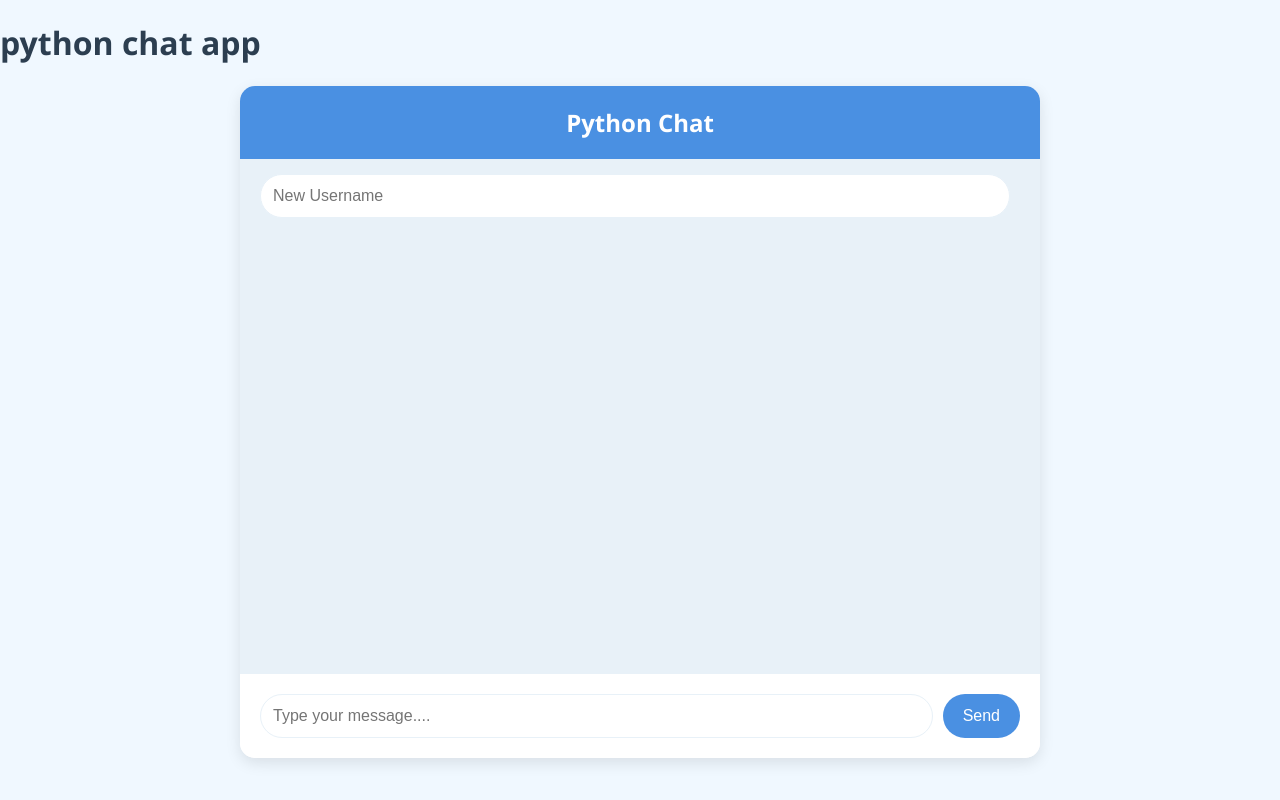
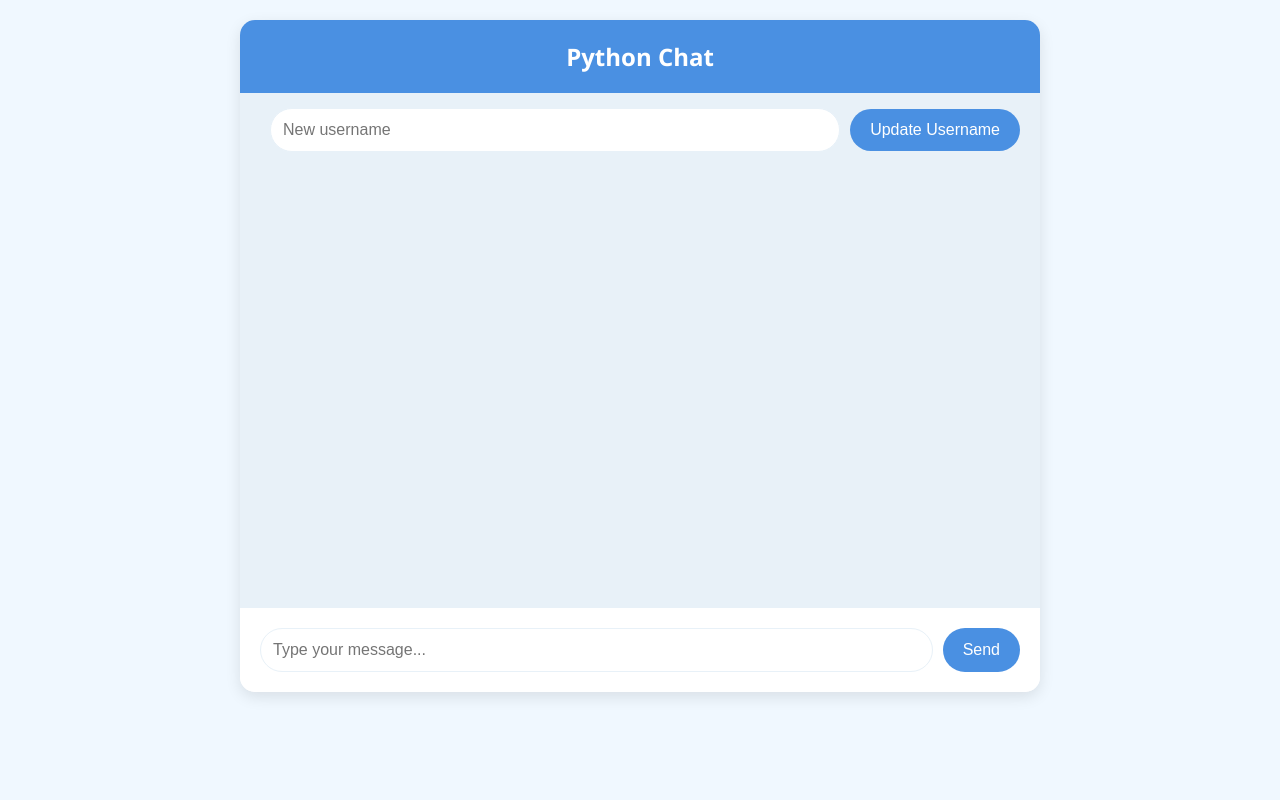
Before and after one commit to noxy17/python-chat-app, a Flask app: page / in a window 1280 px wide. Run offline with Flask 3, Linux system fonts and the light colour scheme; some libraries are stand-ins or nearby versions.

Commit message:
completed

```diff
--- a/app.py
+++ b/app.py
@@ -5,7 +5,7 @@ import random
 app = Flask(__name__)
 socketio = SocketIO(app)
 
-# python dict. Store connected users. Key is socketid value is username and avatarUrl
+# python dict. Store connected users. Key is socket id, value is username and avatarUrl
 users = {}
 
 @app.route('/')
@@ -18,7 +18,7 @@ def handle_connect():
     username = f"User_{random.randint(1000,9999)}"
     gender = random.choice(["girl","boy"])
     # https://avatar.iran.liara.run/public/boy?username=User_123
-    avatar_url = f"https://avatar.iran.liara.run/public/{gender}?username={username}"
+    avatar_url = f" https://avatar.iran.liara.run/public/{gender}?username={username}"
 
     users[request.sid] = { "username":username,"avatar":avatar_url}
 
@@ -30,33 +30,29 @@ def handle_connect():
 def handle_disconnect():
     user = users.pop(request.sid, None)
     if user:
-        emit("user_left", {"username":user["username"]},broadcast=True)
+      emit("user_left", {"username":user["username"]},broadcast=True)
 
 
 @socketio.on("send_message")
 def handle_message(data):
     user = users.get(request.sid)
     if user:
-        emit("new_message",{
+        emit("new_message", {
             "username":user["username"],
             "avatar":user["avatar"],
             "message":data["message"]
-            },broadcast=True)
+        }, broadcast=True)
 
 @socketio.on("update_username")
-def handle_update_username_(data):
+def handle_update_username(data):
     old_username = users[request.sid]["username"]
-    new_username = data["new_username"]
+    new_username = data["username"]
     users[request.sid]["username"] = new_username
 
-    emit("username_updated",{
+    emit("username_updated", {
         "old_username":old_username,
         "new_username":new_username
-    },broadcast=True)
-
-
-
-
+    }, broadcast=True)
 
 if __name__ == "__main__":
     socketio.run(app)
--- a/templates/index.html
+++ b/templates/index.html
@@ -1,9 +1,16 @@
 <!DOCTYPE html>
 <html lang="en">
 	<head>
-    <meta charset="UTF-8">
-    <meta name="viewport" content="width=device-width, initial-scale=1.0">
-    <title>Document</title>
+		<meta charset="UTF-8" />
+		<meta name="viewport" content="width=device-width, initial-scale=1.0" />
+		<title>Python Chat App</title>
+		<script
+			src="https://cdnjs.cloudflare.com/ajax/libs/socket.io/4.7.5/socket.io.js"
+			integrity="sha512-luMnTJZ7oEchNDZAtQhgjomP1eZefnl82ruTH/3Oj/Yu5qYtwL7+dVRccACS/Snp1lFXq188XFipHKYE75IaQQ=="
+			crossorigin="anonymous"
+			referrerpolicy="no-referrer"
+		></script>
+
 		<style>
 			:root {
 				--primary-color: #4a90e2;
@@ -154,20 +161,113 @@
 		</style>
 	</head>
 	<body>
-    <h1>python chat app</h1>
 		<div class="chat-container">
 			<div class="chat-header">Python Chat</div>
 			<div class="username-container">
-            <span id="current_username"></span>
-            <input type="text" id="username-input" placeholder="New Username" />
-
+				<span id="current-username"></span>
+				<input type="text" id="username-input" placeholder="New username" />
+				<button id="update-username-button">Update Username</button>
 			</div>
 			<div class="chat-messages" id="chat-messages"></div>
 			<div class="chat-input">
-            <input type="text" id="message-input" placeholder="Type your message...." />
+				<input type="text" id="message-input" placeholder="Type your message..." />
 				<button id="send-button">Send</button>
 			</div>
+		</div>
 
-    </div>
+		<script>
+			const socket = io();
+			const chatMessages = document.getElementById("chat-messages");
+			const messageInput = document.getElementById("message-input");
+			const sendButton = document.getElementById("send-button");
+			const currentUsernameSpan = document.getElementById("current-username");
+			const usernameInput = document.getElementById("username-input");
+			const updateUsernameButton = document.getElementById("update-username-button");
+
+			let currentUsername = "";
+
+			socket.on("set_username", (data) => {
+				currentUsername = data.username;
+				currentUsernameSpan.textContent = `Your username: ${currentUsername}`;
+			});
+
+			socket.on("user_joined", (data) => {
+				addMessage(`${data.username} joined the chat`, "system");
+			});
+
+			socket.on("user_left", (data) => {
+				addMessage(`${data.username} left the chat`, "system");
+			});
+
+			socket.on("new_message", (data) => {
+				addMessage(data.message, "user", data.username, data.avatar);
+			});
+
+			socket.on("username_updated", (data) => {
+				addMessage(`${data.old_username} changed their name to ${data.new_username}`, "system");
+				if (data.old_username === currentUsername) {
+					currentUsername = data.new_username;
+					currentUsernameSpan.textContent = `Your username: ${currentUsername}`;
+				}
+			});
+
+			sendButton.addEventListener("click", sendMessage);
+			messageInput.addEventListener("keypress", (e) => {
+				if (e.key === "Enter") sendMessage();
+			});
+
+			updateUsernameButton.addEventListener("click", updateUsername);
+
+			function sendMessage() {
+				const message = messageInput.value.trim();
+				if (message) {
+					socket.emit("send_message", { message });
+					messageInput.value = "";
+				}
+			}
+
+			function updateUsername() {
+				const newUsername = usernameInput.value.trim();
+				if (newUsername && newUsername !== currentUsername) {
+					socket.emit("update_username", { username: newUsername });
+					usernameInput.value = "";
+				}
+			}
+
+			function addMessage(message, type, username = "", avatar = "") {
+				const messageElement = document.createElement("div");
+				messageElement.className = "message";
+
+				if (type === "user") {
+					const isSentMessage = username === currentUsername;
+					if (isSentMessage) {
+						messageElement.classList.add("sent");
+					}
+
+					const avatarImg = document.createElement("img");
+					avatarImg.src = avatar;
+					messageElement.appendChild(avatarImg);
+
+					const contentDiv = document.createElement("div");
+					contentDiv.className = "message-content";
+
+					const usernameDiv = document.createElement("div");
+					usernameDiv.className = "message-username";
+					usernameDiv.textContent = username;
+					contentDiv.appendChild(usernameDiv);
+
+					const messageText = document.createElement("div");
+					messageText.textContent = message;
+					contentDiv.appendChild(messageText);
+
+					messageElement.appendChild(contentDiv);
+				} else {
+					messageElement.className = "system-message";
+					messageElement.textContent = message;
+				}
+				chatMessages.appendChild(messageElement);
+				chatMessages.scrollTop = chatMessages.scrollHeight;
+			}
+		</script>
 	</body>
 </html>
--- /dev/null
+++ b/wsgi.py
@@ -0,0 +1,6 @@
+from app import app, socketio
+
+if __name__ == "__main__":
+  socketio.run(app)
+
+# Gunicorn and WSGI (Web Server Gateway Interface) are both components used in deploying and serving Python web applications, particularly those built with web frameworks like Flask and Django.
```
Also changed, not shown: README.md. Lines whose indentation alone changed are shown as unchanged.
